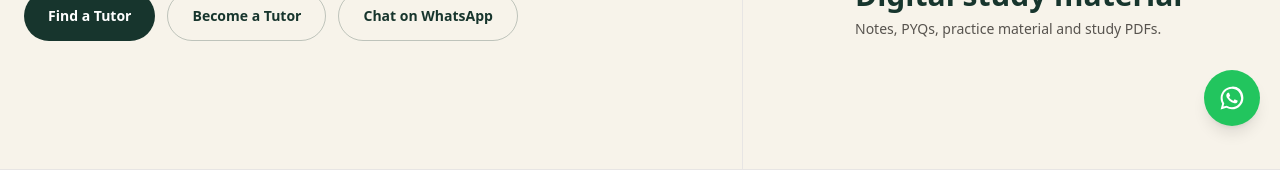
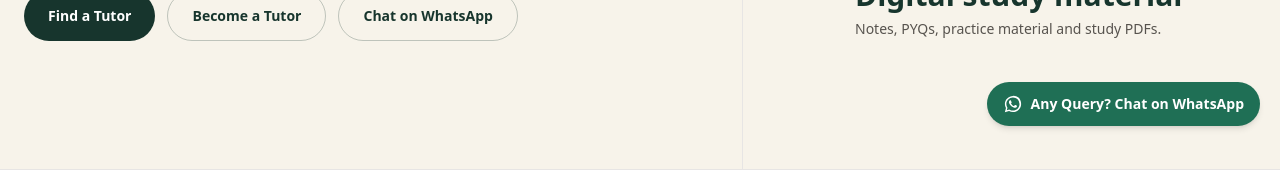
Before and after one commit to Samadsaifi14/course-website-, a Next.js app: page / in a window 1280 px wide. Shown: the part 654-825 px from the top of the page. Built offline with nearby package versions, Linux system fonts and the light colour scheme; no server answers; the database is empty.

Commit message:
Make WhatsApp contact button English-only and more prominent

```diff
--- a/components/WhatsAppButton.tsx
+++ b/components/WhatsAppButton.tsx
@@ -5,15 +5,17 @@ import { whatsappLink } from "@/lib/site";
 export function WhatsAppButton() {
   return (
     <a
-      href={whatsappLink("Namaste! Mujhe aapke baare mein janna hai.")}
+      href={whatsappLink("Hello ALIG MINDS, I have a query and would like to speak with your team.")}
       target="_blank"
       rel="noopener noreferrer"
-      className="fixed bottom-5 right-5 z-50 flex h-14 w-14 items-center justify-center rounded-full bg-green-500 shadow-lg transition hover:bg-green-600"
-      aria-label="Chat on WhatsApp"
+      className="fixed bottom-5 right-4 z-50 flex items-center gap-2 rounded-full bg-[#1f6f55] px-4 py-3 text-sm font-semibold text-white shadow-md transition hover:bg-[#185b46] sm:right-5"
+      aria-label="Any query? Chat on WhatsApp"
     >
-      <svg viewBox="0 0 32 32" className="h-7 w-7 fill-white">
+      <svg viewBox="0 0 32 32" className="h-5 w-5 fill-white" aria-hidden="true">
         <path d="M16.004 3C8.83 3 3 8.83 3 16.004c0 2.29.6 4.53 1.74 6.5L3 29l6.62-1.73a12.96 12.96 0 0 0 6.38 1.63h.005C23.17 28.9 29 23.07 29 15.9 29 12.02 27.49 8.37 24.8 5.68A12.9 12.9 0 0 0 16.004 3zm0 23.55c-1.95 0-3.85-.52-5.52-1.5l-.4-.24-3.94 1.03 1.05-3.83-.26-.41a10.52 10.52 0 0 1-1.62-5.6c0-5.81 4.73-10.54 10.55-10.54 2.82 0 5.47 1.1 7.46 3.09a10.5 10.5 0 0 1 3.09 7.47c0 5.82-4.73 10.53-10.55 10.53h.14zm5.8-7.9c-.32-.16-1.89-.93-2.18-1.04-.29-.11-.5-.16-.72.16-.21.32-.82 1.04-1 1.25-.19.21-.37.24-.69.08-.32-.16-1.35-.5-2.57-1.59-.95-.84-1.59-1.89-1.78-2.21-.19-.32-.02-.49.14-.65.14-.14.32-.38.48-.57.16-.19.21-.32.32-.53.11-.21.05-.4-.03-.56-.08-.16-.72-1.73-.98-2.37-.26-.63-.52-.54-.72-.55h-.61c-.21 0-.56.08-.85.4-.29.32-1.11 1.09-1.11 2.65s1.14 3.07 1.29 3.28c.16.21 2.23 3.41 5.41 4.78.76.33 1.35.52 1.81.67.76.24 1.45.21 2 .13.61-.08 1.89-.77 2.15-1.52.27-.75.27-1.39.19-1.52-.08-.13-.29-.21-.61-.37z" />
       </svg>
+      <span className="hidden sm:inline">Any Query? Chat on WhatsApp</span>
+      <span className="sm:hidden">WhatsApp</span>
     </a>
   );
 }
```
